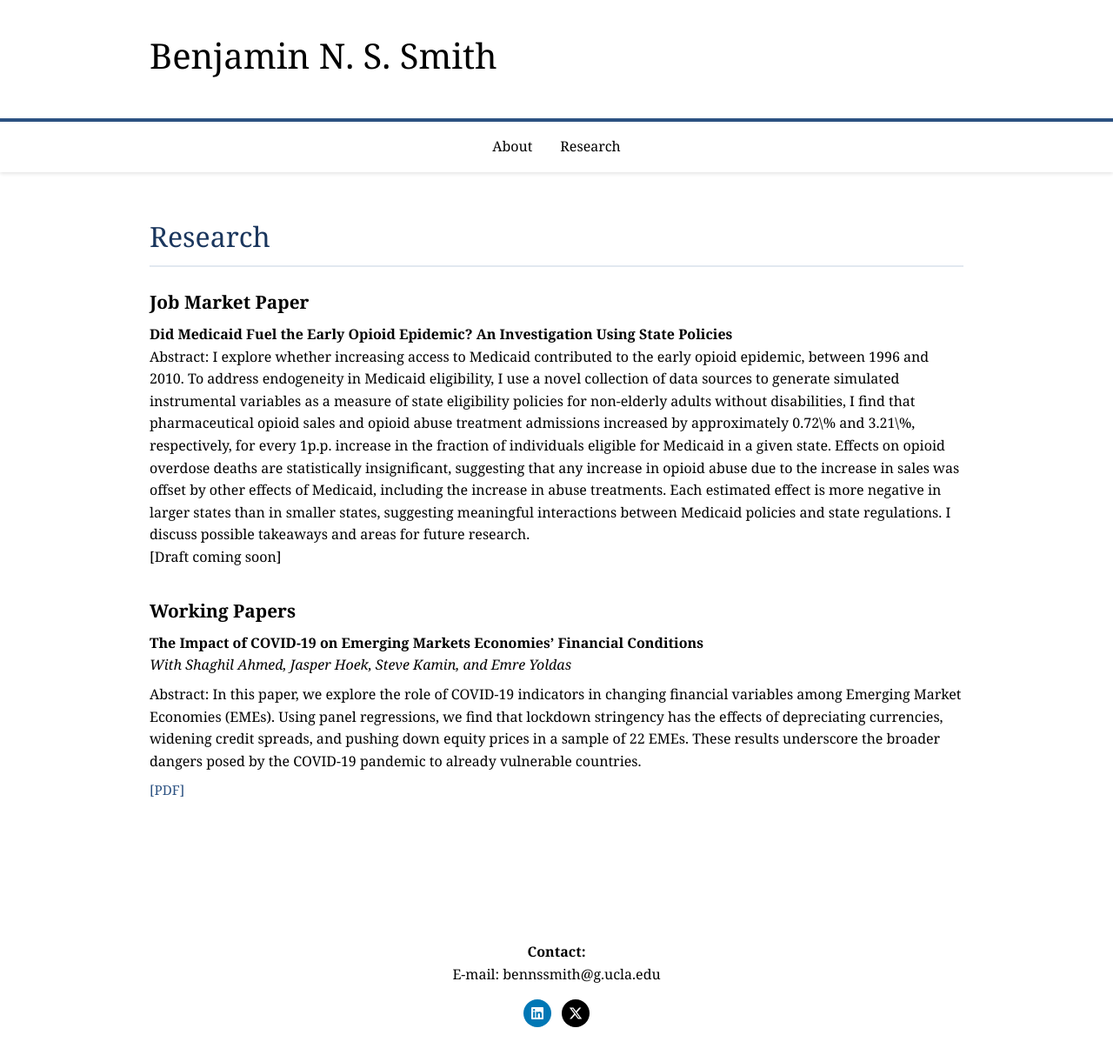
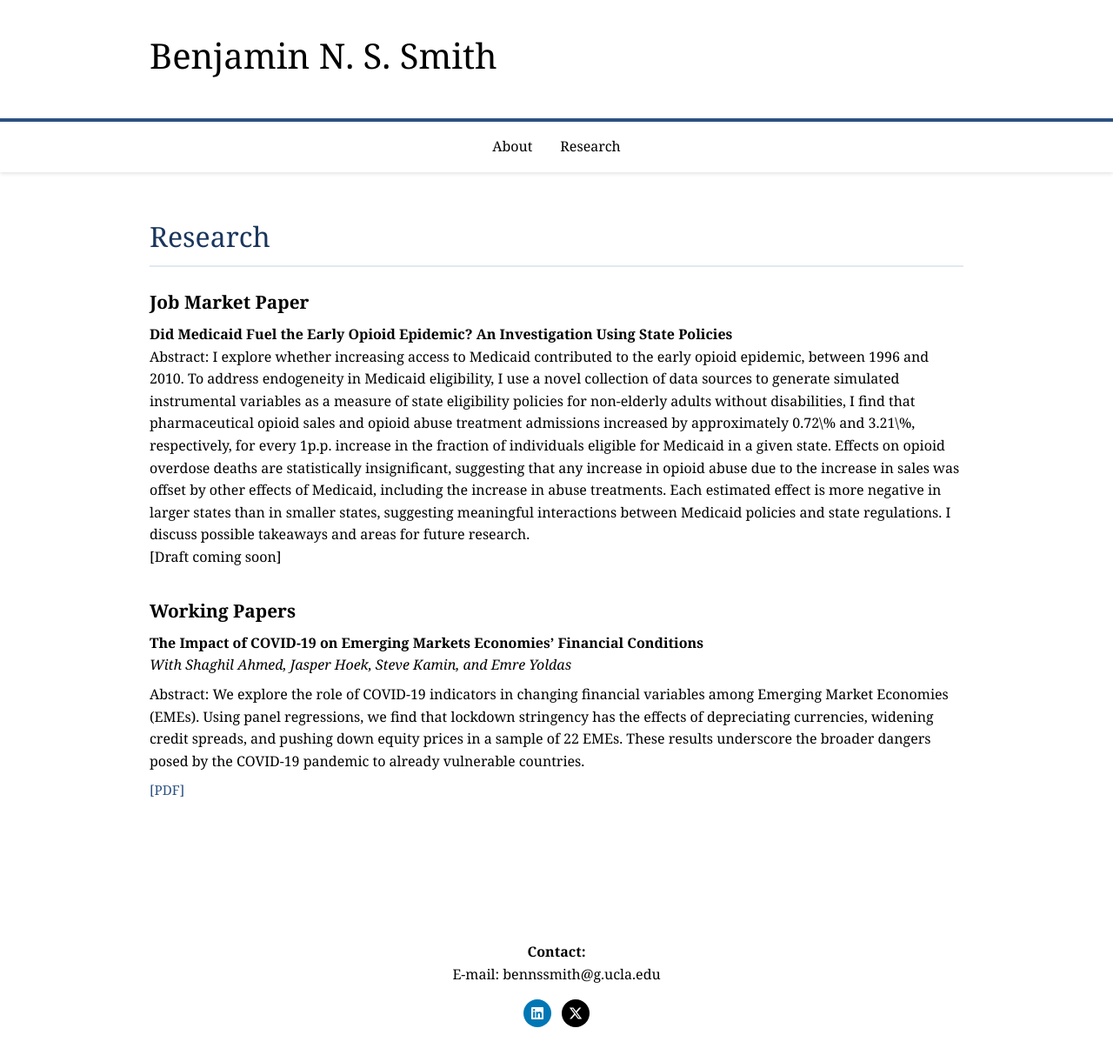
Before and after one commit to bnssmith/bnssmith.github.io, a Jekyll site: the page research.html, which Jekyll copies as it is, in a window 1280 px wide and 1213 px high. Shown: the whole window at 87% size. Built offline with Jekyll 4.4.1, drawn with Linux system fonts in a browser that asks for light colours.

Commit message:
Update research.html

```diff
--- a/research.html
+++ b/research.html
@@ -239,7 +239,7 @@
                 <h3>Working Papers</h3>
                 <p class="paper-title">The Impact of COVID-19 on Emerging Markets Economies’ Financial Conditions</p>
                 <p class="coauthors">With Shaghil Ahmed, Jasper Hoek, Steve Kamin, and Emre Yoldas</p>
-                <p>Abstract: In this paper, we explore the role of COVID-19 indicators in changing financial variables among Emerging Market Economies (EMEs). Using panel regressions, we find that lockdown stringency has the effects of depreciating currencies, widening credit spreads, and pushing down equity prices in a sample of 22 EMEs. These results underscore the broader dangers posed by the COVID-19 pandemic to already vulnerable countries.</p>
+                <p>Abstract: We explore the role of COVID-19 indicators in changing financial variables among Emerging Market Economies (EMEs). Using panel regressions, we find that lockdown stringency has the effects of depreciating currencies, widening credit spreads, and pushing down equity prices in a sample of 22 EMEs. These results underscore the broader dangers posed by the COVID-19 pandemic to already vulnerable countries.</p>
                 <div class="paper-links">
                     <a href="https://doi.org/10.17016/2380-7172.2749">[PDF]</a>
                 </div>
```
